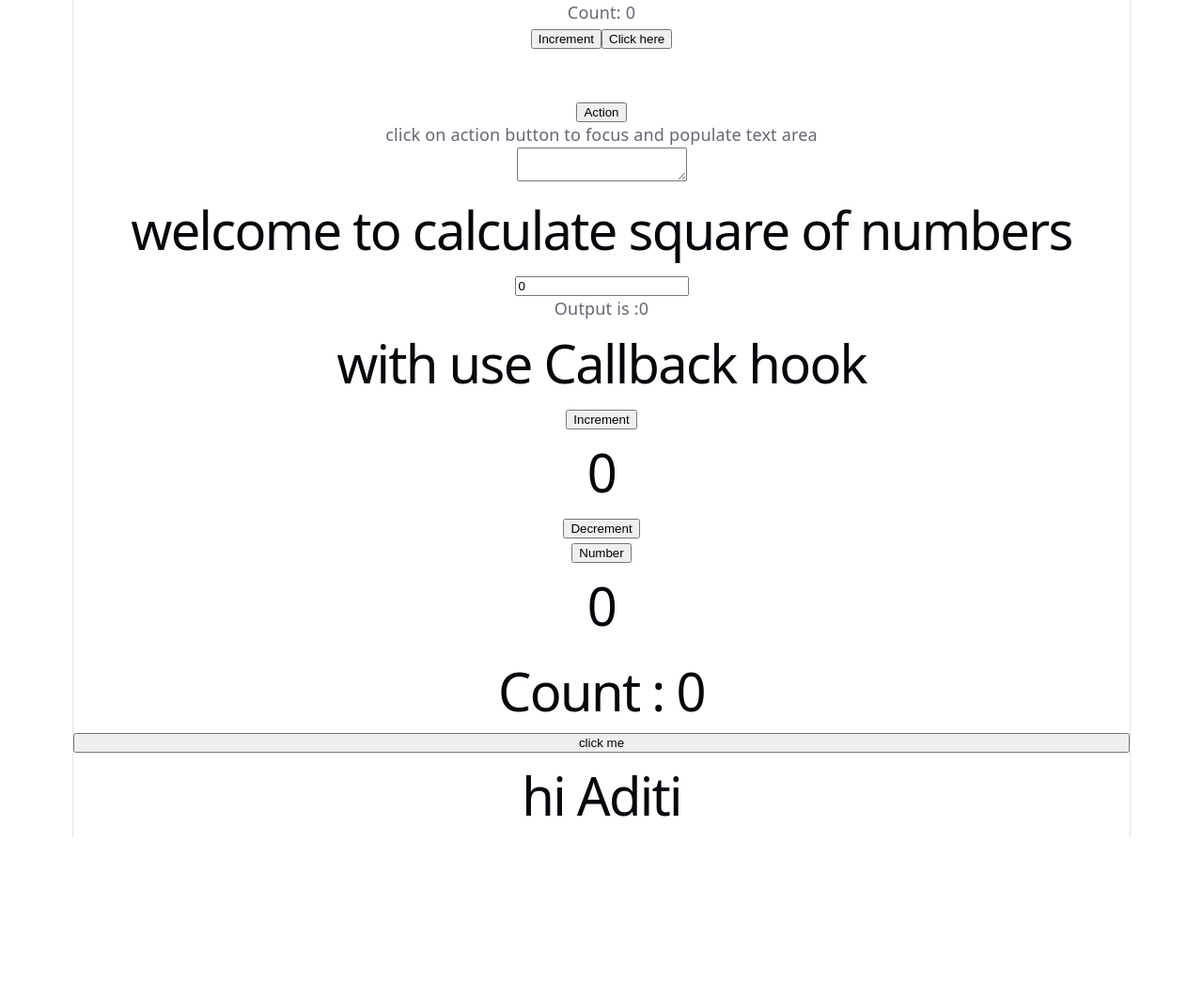
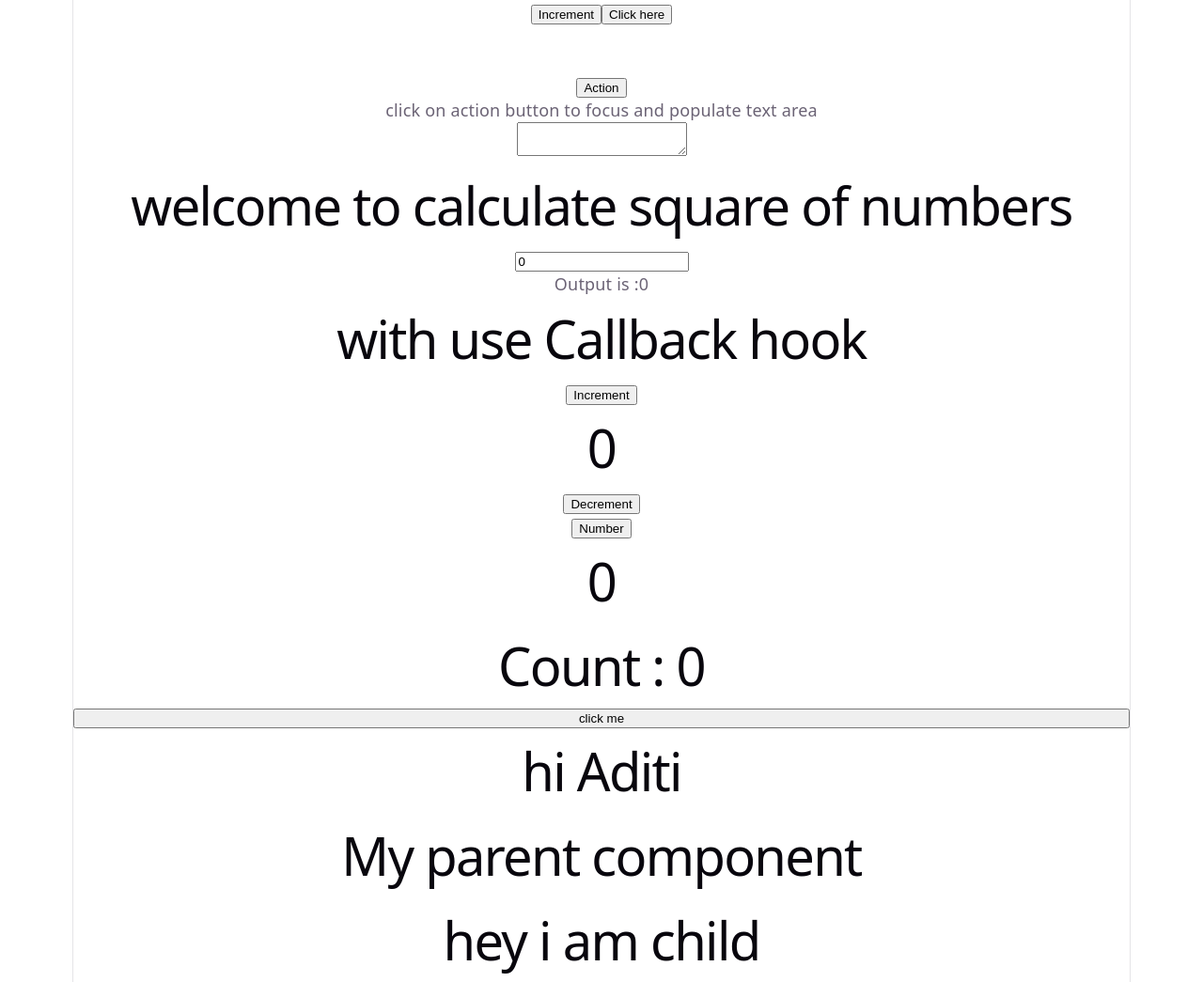
Before and after one commit to Aditi2354/Day4, a React (Vite) app: page / in a window 1280 px wide. Shown: the whole page at 94% size. Before the commit the page ends 891 px from the top, so only its background shows below. Built offline with nearby package versions, Linux system fonts and the light colour scheme.

Commit message:
practiced lazy loading

```diff
--- /dev/null
+++ b/src/About.jsx
@@ -0,0 +1,3 @@
+export default function About(){
+    return <h1> hey i am child</h1>
+}
--- a/src/App.jsx
+++ b/src/App.jsx
@@ -5,6 +5,7 @@ import DOMvalue from './Useref2'
 import HeavyCalculation from './UseMemo'
 import Callback from './UseCallback'
 import Parent from './Parent'
+import LazyParent from './LazyParent'
 function App() {
 
 
@@ -28,6 +29,9 @@ function App() {
       <>
       <Parent/>
       </>
+      <>
+      <LazyParent/>
+      </>
     </>
   )
 }
--- /dev/null
+++ b/src/LazyParent.jsx
@@ -0,0 +1,16 @@
+import  {lazy,Suspense} from 'react'
+// import React from 'react'
+// import About from './About'
+ const About= lazy(()=> import('./About'))
+export default  function LazyParent(){
+ return (
+    <>
+    <h1>My parent component</h1>
+
+    <Suspense fallback={<p>...Loading</p>}>
+        <About/>
+    </Suspense>
+    </>
+
+ )
+}
--- a/src/UseRef1.jsx
+++ b/src/UseRef1.jsx
@@ -15,21 +15,19 @@ import { useState, useRef ,useEffect} from 'react';
 
 export default function UseRef1() {
   const [count, setCount] = useState(0);
-  const renderCount = useRef(0);
+  let renderCount = useRef(8);
 
   useEffect(() => {
     renderCount.current++;
   });
 function handleClick(){
-   renderCount.current = renderCount.current+1
-   alert (renderCount.current.value)
-   console.log('useref',renderCount.current)
+   renderCount.current.value = 2
 }
   return (
     <div>
-      <p>Count: {count}</p>
+      {/* <p>Count: {renderCount.current.value}</p> */}
       <button onClick={() => setCount(count + 1)}>Increment</button>
-
+      <span></span>
       <button onClick={handleClick}>Click here</button>
     </div>
 
```
